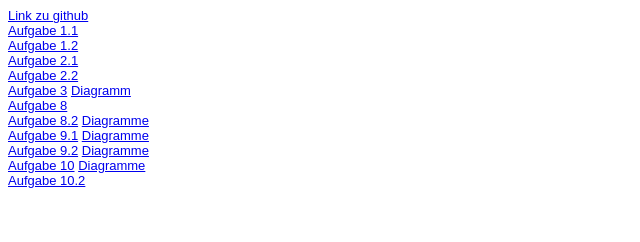
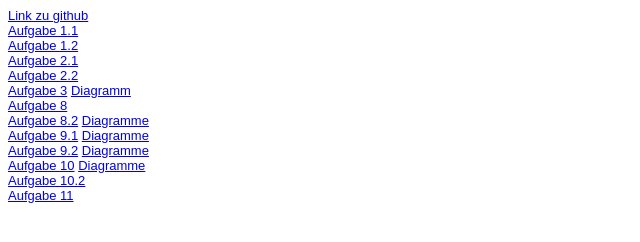
Before and after one commit to Berti1995/EIA2WiSe21_22, a plain HTML site: page steckbrief.htm in a window 1280 px wide. Shown: the full height of the page, 0-640 px from the left. Drawn offline with Linux system fonts and the light colour scheme.

Commit message:
aufgabe 11 fertig

```diff
--- a/steckbrief.htm
+++ b/steckbrief.htm
@@ -39,5 +39,7 @@ body {
 <a href="Aufgabe9.1/kontzept.pdf" target="_blank" >Diagramme</a>
 <br>
 <a href="aufgalbe10.2/AlleDiagrammeNeu.pdf" target="_blank" >Aufgabe 10.2</a>
+<br>
+<a href="aufgabe11/AlleDiagramme_Konzept2.pdf" target="_blank" >Aufgabe 11</a>
 </body>
 </html>
```
Also changed, not shown: 2 other files.
